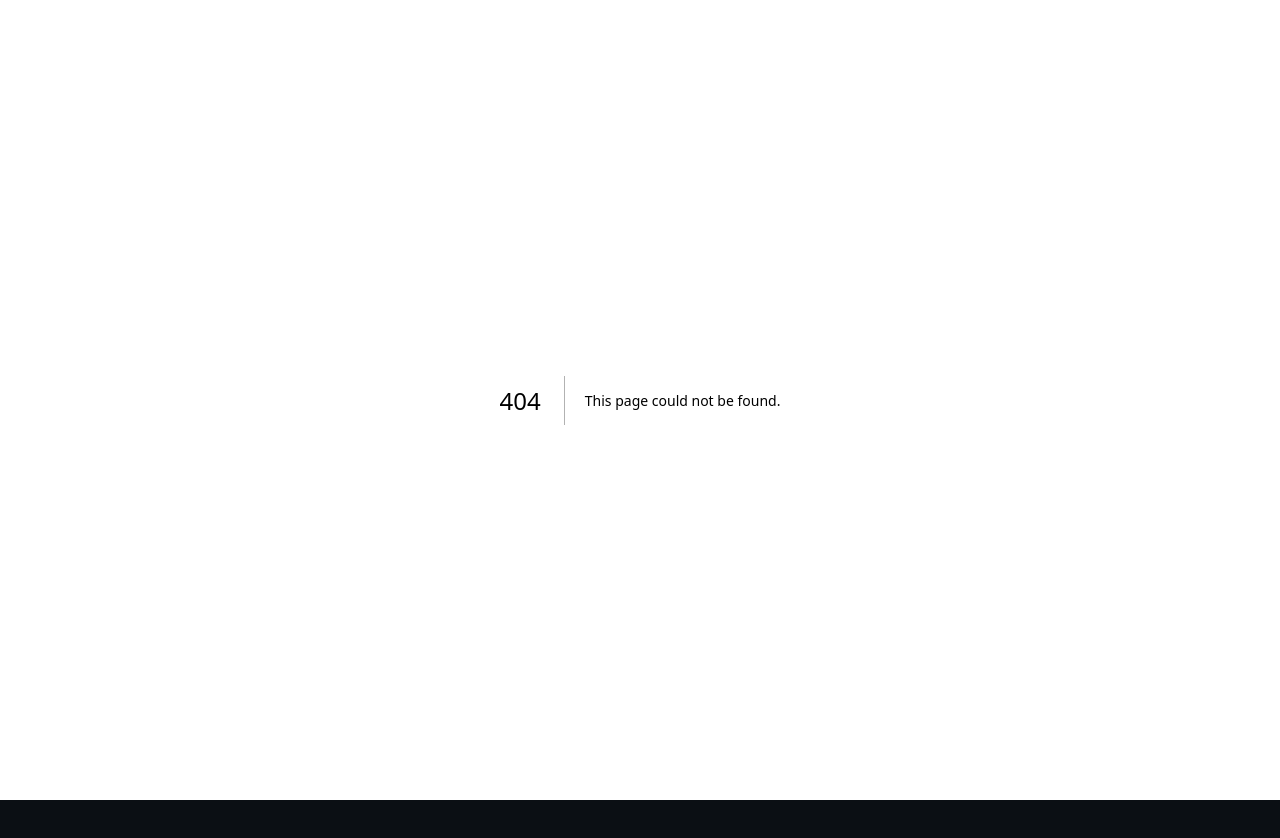
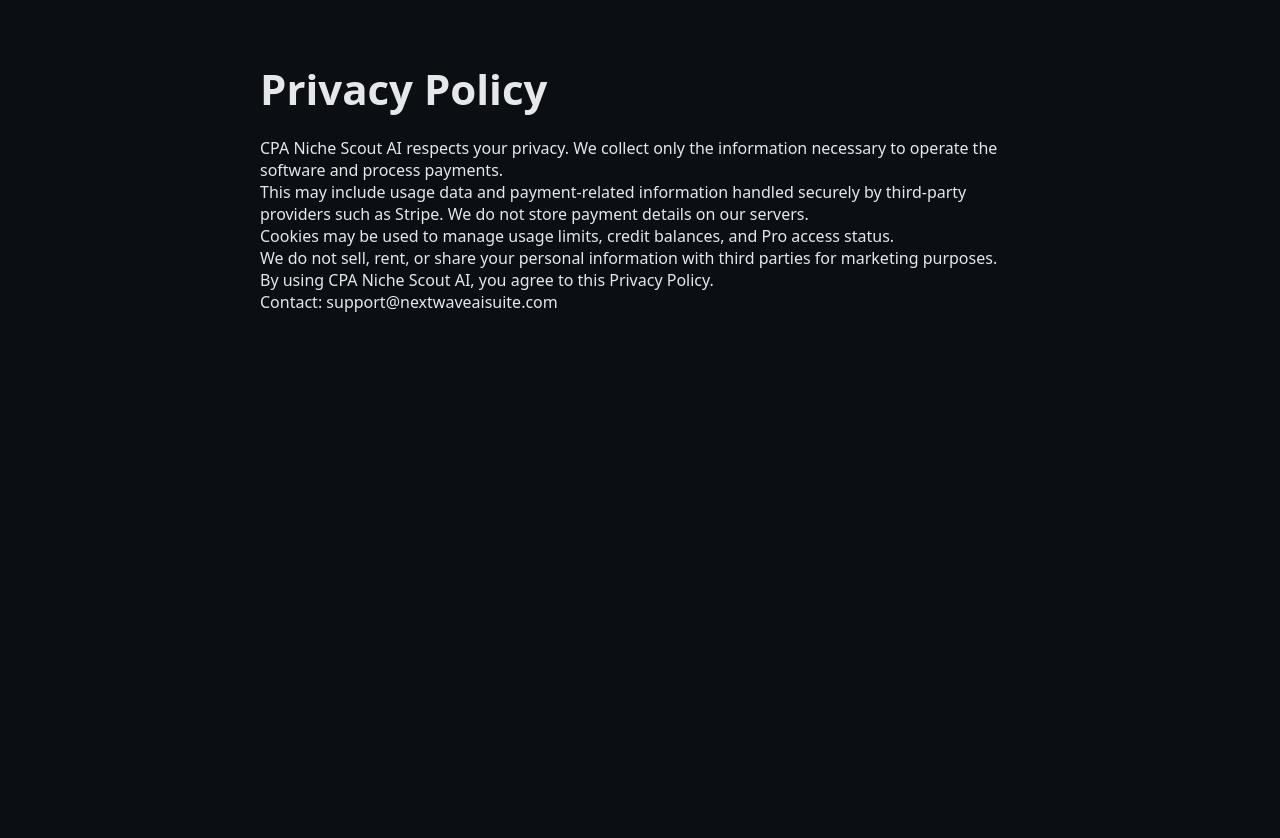
Before and after one commit to nextwaveaisuite/cpa-niche-scout-ai, a Next.js app: page /privacy in a window 1280 px wide. Before the commit this address had no page. Before the commit the page ends 800 px from the top, so only its background shows below. Built offline with nearby package versions, Linux system fonts and the light colour scheme.

Commit message:
page.tsx

```diff
--- /dev/null
+++ b/app/privacy/page.tsx
@@ -0,0 +1,34 @@
+export default function PrivacyPage() {
+  return (
+    <main style={{ maxWidth: "800px", margin: "40px auto", padding: "20px" }}>
+      <h1>Privacy Policy</h1>
+
+      <p>
+        CPA Niche Scout AI respects your privacy. We collect only the information
+        necessary to operate the software and process payments.
+      </p>
+
+      <p>
+        This may include usage data and payment-related information handled
+        securely by third-party providers such as Stripe. We do not store payment
+        details on our servers.
+      </p>
+
+      <p>
+        Cookies may be used to manage usage limits, credit balances, and Pro
+        access status.
+      </p>
+
+      <p>
+        We do not sell, rent, or share your personal information with third
+        parties for marketing purposes.
+      </p>
+
+      <p>
+        By using CPA Niche Scout AI, you agree to this Privacy Policy.
+      </p>
+
+      <p>Contact: support@nextwaveaisuite.com</p>
+    </main>
+  );
+}
```
